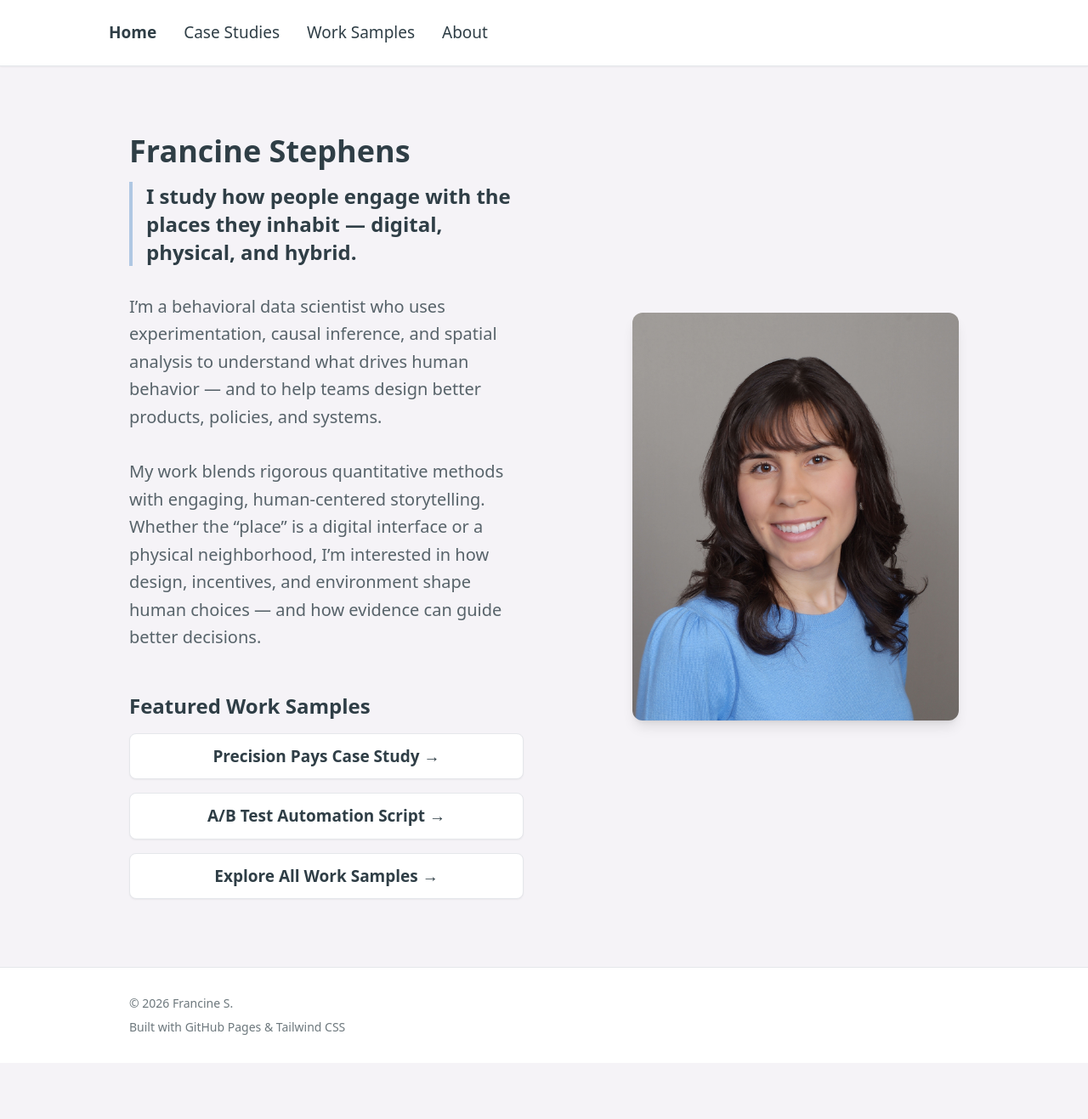
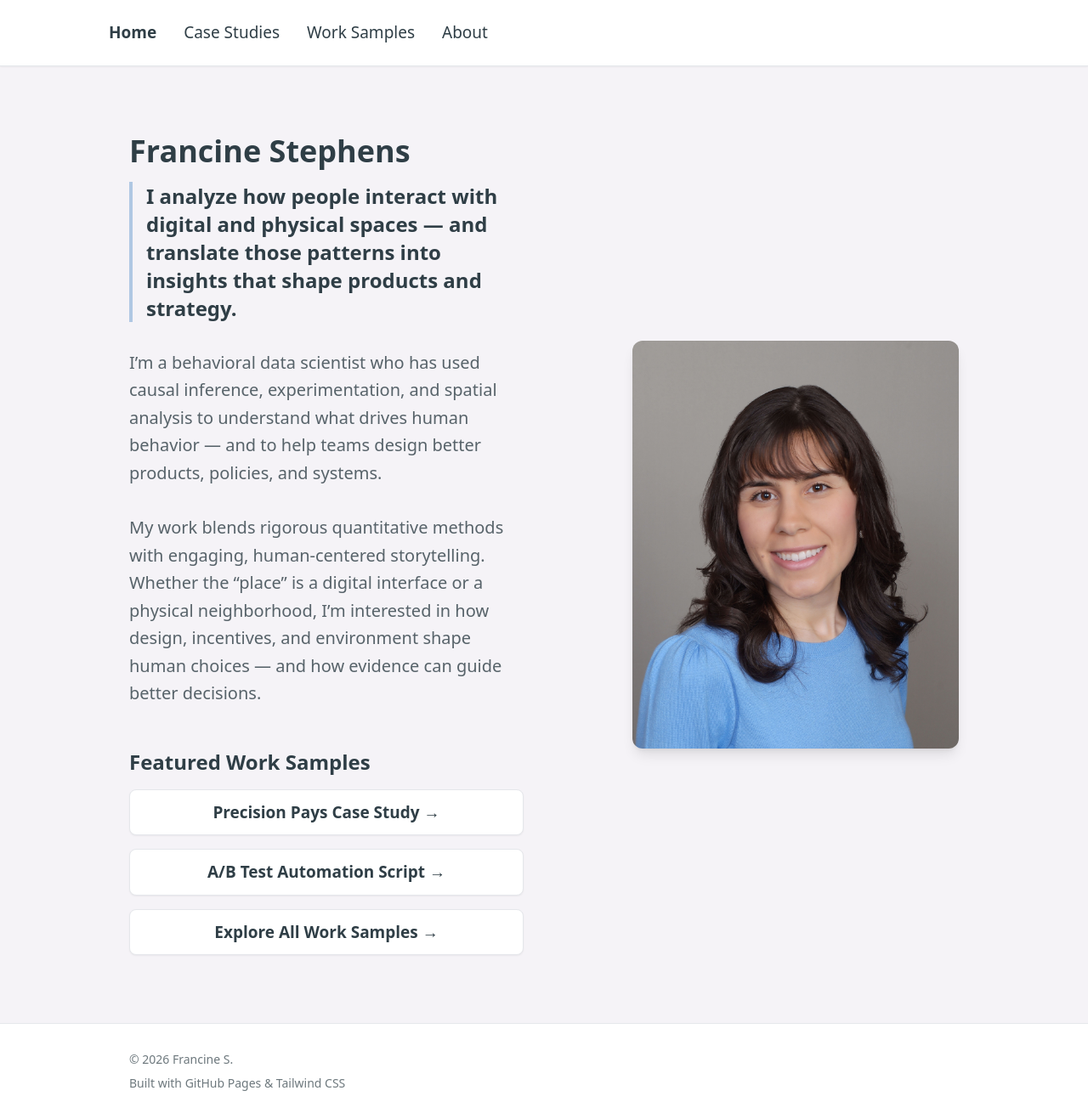
Before and after one commit to francine-i-stephens/francine-portfolio, a Jekyll site: the page index.html, which Jekyll copies as it is, in a window 1280 px wide. Shown: the whole page at 85% size. Built offline with Jekyll 4.4.1, drawn with Linux system fonts in a browser that asks for light colours; nearby versions of some CDN libraries; before the commit the page ends 1251 px from its top, so only the background shows below that.

Commit message:
Update index.html

```diff
--- a/index.html
+++ b/index.html
@@ -45,12 +45,12 @@
       <!-- Callout Box -->
       <div class="border-l-4 border-blueSoft pl-4 mb-8">
         <p class="text-2xl font-semibold text-charcoal leading-snug">
-          I study how people engage with the places they inhabit — digital, physical, and hybrid.
+          I analyze how people interact with digital and physical spaces — and translate those patterns into insights that shape products and strategy.
         </p>
     </div>
 
       <p class="text-xl text-charcoal/80 leading-relaxed mb-8">
-        I’m a behavioral data scientist who uses experimentation, causal inference,
+        I’m a behavioral data scientist who has used causal inference, experimentation,
         and spatial analysis to understand what drives human behavior — and to help teams design
         better products, policies, and systems.
       </p>
```
